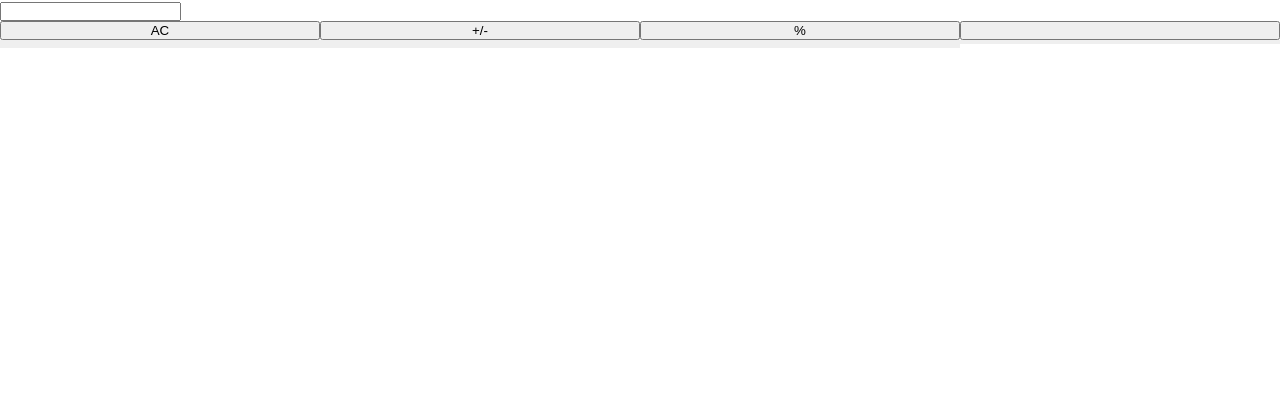
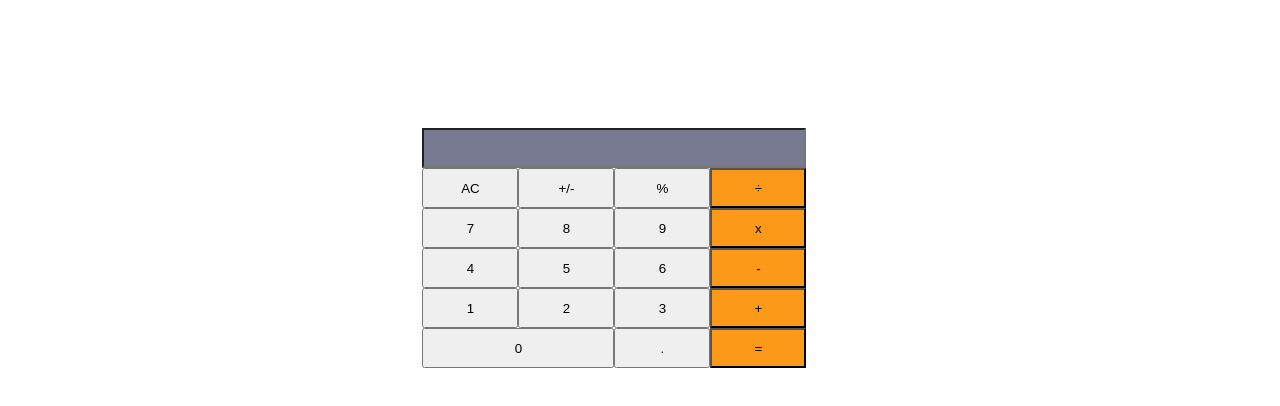
Before and after one commit to Anjacodes/math-magicians, a React (Create React App) app: page / in a window 1280 px wide. Shown: the top 406 px of the page. Built offline with nearby package versions, Linux system fonts and the light colour scheme.

Commit message:
Add Styling to Calculator

```diff
--- a/src/components/Calculator.js
+++ b/src/components/Calculator.js
@@ -3,20 +3,28 @@
 export class Calculator extends Component {
   render() {
     return (
-      <div>
-        <input />
+      <div className="calcContainer">
+        <input className="input"/>
         <div className="gridContainer">
-            <button>AC</button>
-            <button>+/-</button>
-            <button>%</button>
-            <button></button>
-            <button></button>
-            <button></button>
-            <button></button>
-            <button></button>
-            <button></button>
-            <button></button>
-            <button></button>
+          <button className="btn" type="button">AC</button>
+          <button className="btn" type="button">+/-</button>
+          <button className="btn" type="button">%</button>
+          <button className="btn btn-orange" type="button">÷</button>
+          <button className="btn" type="button">7</button>
+          <button className="btn" type="button">8</button>
+          <button className="btn" type="button">9</button>
+          <button className="btn btn-orange" type="button">x</button>
+          <button className="btn" type="button">4</button>
+          <button className="btn" type="button">5</button>
+          <button className="btn" type="button">6</button>
+          <button className="btn btn-orange" type="button">-</button>
+          <button className="btn" type="button">1</button>
+          <button className="btn" type="button">2</button>
+          <button className="btn" type="button">3</button>
+          <button className="btn btn-orange" type="button">+</button>
+          <button className="btn btn-large" type="button">0</button>
+          <button className="btn" type="button">.</button>
+          <button className="btn btn-orange" type="button">=</button>
         </div>
       </div>
     );
--- a/src/index.css
+++ b/src/index.css
@@ -8,7 +8,32 @@
   font-family: 'Trebuchet MS', 'Lucida Sans Unicode', 'Lucida Grande', 'Lucida Sans', Arial, sans-serif;
 }
 
+.calcContainer {
+  width: 30vw;
+  margin-left: 33%;
+  margin-top: 10%;
+}
+
+.input {
+  width: 100%;
+  background-color: #787a91;
+  height: 40px;
+}
+
 .gridContainer {
   display: grid;
   grid-template-columns: repeat(4, 1fr);
 }
+
+.btn {
+  height: 40px;
+}
+
+.btn-large {
+  grid-column-start: 1;
+  grid-column-end: span 2;
+}
+
+.btn-orange {
+  background-color: #fc9918;
+}
```
